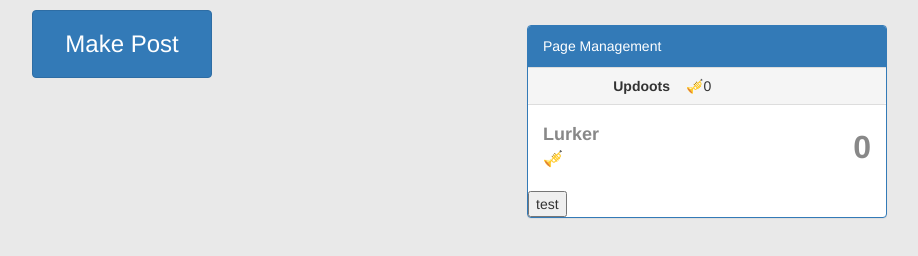
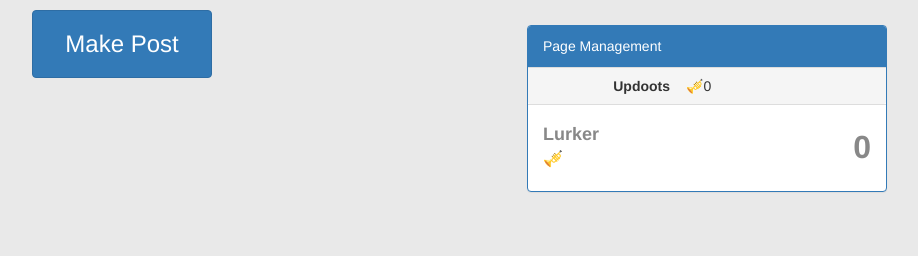
Before and after one commit to RoryStokes/UpDooter, a plain HTML site: page index.html in a window 1280 px wide. Shown: the whole page, without its empty margins (323-1241 px from the left). Drawn offline with nearby package versions, Linux system fonts and the light colour scheme.

Commit message:
Killing test button

```diff
--- a/management.html
+++ b/management.html
@@ -19,5 +19,4 @@
             </div>
         </a>
     </div>
-    <button ng-click="test()">test</button>
 </div>
```
